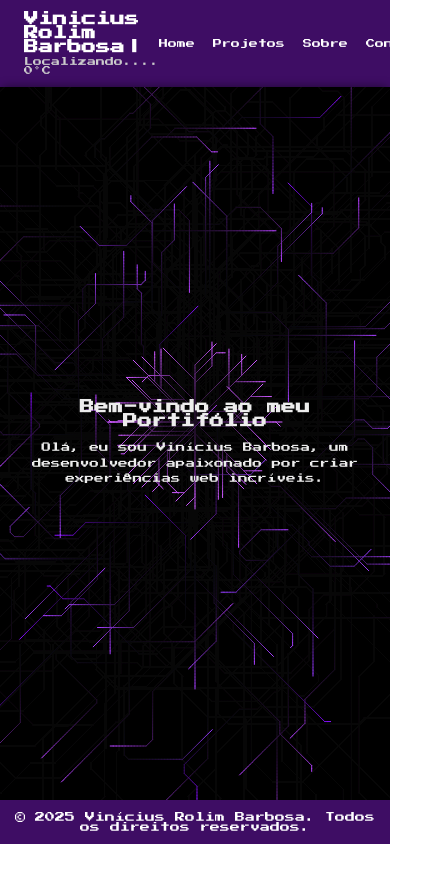
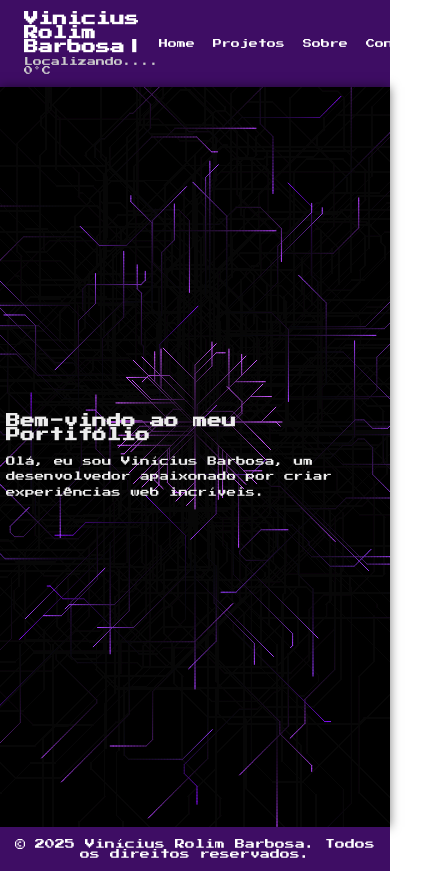
Before and after one commit to Viniirb/portifolio, a Next.js app: page / in a window 390 px wide. Shown: the whole page, 429 px wide, since content can reach past the window. Before the commit the page ends 844 px from the top, so only its background shows below. Built offline with nearby package versions, Linux system fonts and the light colour scheme; no server answers.

Commit message:
Correção para a responsividade em dispositivos mobile.

```diff
--- a/src/app/Home.module.css
+++ b/src/app/Home.module.css
@@ -2,6 +2,12 @@
   max-width: 800px;
   margin: 0 auto;
   padding: 2rem;
+  text-align: center;
+  display: flex;
+  flex-direction: column;
+  justify-content: center; /* Centraliza verticalmente */
+  align-items: center;     /* Centraliza horizontalmente */
+  min-height: 60vh;        /* Ajuste para centralizar na tela, pode usar 100vh se quiser ocupar tudo */
 }
 
 .title {
@@ -19,3 +25,14 @@
 .animMain { --animate-duration: 600ms; }
 .animTitle { --animate-duration: 700ms; }
 .animSubtitle { --animate-duration: 800ms; --animate-delay: 120ms; }
+
+/* Mobile: alinhamento à esquerda e padding menor */
+@media (max-width: 600px) {
+  .container {
+    padding: 1rem 0.5rem;
+    text-align: left;
+    min-height: 60vh; /* Mantém centralização vertical no mobile */
+    align-items: flex-start;
+    justify-content: center;
+  }
+}
--- a/src/app/contato/Contato.module.css
+++ b/src/app/contato/Contato.module.css
@@ -1,28 +1,32 @@
 .container {
+  width: 100%;
+  display: flex;
+  flex-direction: column;
+  align-items: center;
+  /* Não use justify-content: center para evitar espaço extra com pouco conteúdo */
+  padding-top: calc(var(--header-height) + 16px);
+  padding-bottom: 0;
+  padding-left: 1rem;
+  padding-right: 1rem;
   position: relative;
   z-index: 1;
-
-  width: 100%;
-  min-height: calc(100vh - var(--header-height) - var(--footer-height));
-  max-height: calc(100vh - var(--header-height) - var(--footer-height));
-
-  padding-top: calc(var(--header-height) + 24px);
-  padding-bottom: calc(var(--footer-height) + 24px + env(safe-area-inset-bottom, 0px));
-  padding-left: 12px;
-  padding-right: 12px;
-
-  overflow-y: auto;
-  -webkit-overflow-scrolling: touch;
-  scrollbar-gutter: stable both-edges;
-
-  display: flex;
-  justify-content: center;
-  align-items: center;
+  border-radius: 0;
+  box-shadow: none;
 }
 
-.container {
-  border-radius: 0;
-  box-shadow: none;
+/* Mobile: scroll interno e padding menor */
+@media (max-width: 600px) {
+  .container {
+    height: calc(100vh - var(--header-height) - var(--footer-height));
+    min-height: 0;
+    overflow-y: auto;
+    -webkit-overflow-scrolling: touch;
+    align-items: flex-start;
+    padding-top: calc(var(--header-height) + 8px);
+    padding-bottom: calc(var(--footer-height) + 8px + env(safe-area-inset-bottom, 0px));
+    padding-left: 0.5rem;
+    padding-right: 0.5rem;
+  }
 }
 
 .card {
--- a/src/app/globals.css
+++ b/src/app/globals.css
@@ -25,7 +25,8 @@
 }
 
 html, body {
-  height: 100%;
+  height: auto;
+  min-height: 100vh;
   width: 100%;
   font-family: var(--font-family);
   font-size: var(--font-size-base);
@@ -33,22 +34,35 @@ html, body {
   color: var(--foreground);
   display: flex;
   flex-direction: column;
-  overflow: hidden;
+}
+
+body {
+  min-height: 100vh;
+  display: flex;
+  flex-direction: column;
 }
 
 main {
-  flex: 1;
-  display: flex;
-  flex-direction: column;
-  align-items: center;
-  justify-content: center;
-  padding: 2rem 1rem;
-  text-align: center;
-  border-radius: 8px;
-  margin: 1rem;
+  flex: 1 0 auto;
+  width: 100%;
+  padding: 0;
+  margin: 0;
   box-shadow: 0 0 10px rgba(0,0,0,0.5);
   position: relative;
   z-index: 1;
+  display: block; /* Não use flex aqui */
+}
+
+/* Mobile: scroll interno */
+@media (max-width: 600px) {
+  main {
+    height: calc(100vh - var(--header-height) - var(--footer-height));
+    overflow-y: auto;
+    -webkit-overflow-scrolling: touch;
+    padding: 1rem 0.5rem;
+    margin: 0;
+    text-align: left;
+  }
 }
 
 a {
--- a/src/app/projetos/Projetos.module.css
+++ b/src/app/projetos/Projetos.module.css
@@ -1,25 +1,29 @@
 .container {
-  /* altura fixa da área rolável */
-  height: calc(100vh - var(--header-height) - var(--footer-height));
-  overflow-y: auto;
-  -webkit-overflow-scrolling: touch;
-  scrollbar-gutter: stable both-edges;
-
-  /* não use flex aqui com columns dentro */
-  display: block; /* <- antes era flex */
-  min-height: 0;  /* importante em layouts com rolagem */
-
-  /* padding para não ficar sob header/rodapé */
-  padding-top: calc(var(--header-height) + 16px);
-  padding-bottom: calc(var(--footer-height) + 16px + env(safe-area-inset-bottom, 0px));
+  width: 100%;
+  margin: 0 auto;
+  padding-top: calc(var(--header-height) + 8px);
+  padding-bottom: 0;
   padding-left: 1rem;
   padding-right: 1rem;
-
   position: relative;
   z-index: 1;
-
   border-radius: 0;
   box-shadow: none;
+  /* Não use flex nem height/min-height/max-height nem overflow-y */
+}
+
+/* Mobile: scroll interno e altura limitada */
+@media (max-width: 600px) {
+  .container {
+    height: calc(100vh - var(--header-height) - var(--footer-height));
+    min-height: 0;
+    overflow-y: auto;
+    -webkit-overflow-scrolling: touch;
+    padding-top: calc(var(--header-height) + 8px);
+    padding-bottom: calc(var(--footer-height) + 8px + env(safe-area-inset-bottom, 0px));
+    padding-left: 0.5rem;
+    padding-right: 0.5rem;
+  }
 }
 
 .wrap {
@@ -55,4 +59,36 @@
 /* Animate.css */
 .cardEnter { --animate-duration: 600ms; }
 .cardEnterDelay80 { --animate-duration: 600ms; --animate-delay: 80ms; }
-.cardEnterDelay160 { --animate-duration: 600ms; --animate-delay: 160ms; }
+.cardEnterDelay160 { --animate-duration: 600ms; --animate-delay: 160ms; }@media (max-width: 600px) {
+  .container {
+    height: calc(100vh - var(--header-height) - var(--footer-height));
+    min-height: 0;
+    overflow-y: auto;
+    -webkit-overflow-scrolling: touch;
+    padding-top: calc(var(--header-height) + 8px);
+    padding-bottom: calc(var(--footer-height) + 8px + env(safe-area-inset-bottom, 0px));
+    padding-left: 0.5rem;
+    padding-right: 0.5rem;
+  }
+
+  .wrap {
+    width: 100%;
+    padding: 0;
+  }
+
+  .grid {
+    column-count: 1;
+    column-gap: 12px;
+    margin-top: 8px;
+  }
+
+  .grid > * {
+    margin-bottom: 16px;
+  }
+}
+
+@media (max-width: 600px) {
+  body, .container, .wrap {
+    font-size: 0.95rem;
+  }
+}
--- a/src/app/sobre/Sobre.module.css
+++ b/src/app/sobre/Sobre.module.css
@@ -1,20 +1,14 @@
 .container {
   /* ocupa a área visível útil (body está com overflow:hidden) */
   width: 100%;
+  margin: 0 auto;
+  display: flex;
+  flex-direction: column;
+  align-items: center;
+  justify-content: center; /* Centraliza verticalmente */
   min-height: calc(100vh - var(--header-height) - var(--footer-height));
-  max-height: calc(100vh - var(--header-height) - var(--footer-height));
-  overflow-y: auto;
-  -webkit-overflow-scrolling: touch;
-  scrollbar-gutter: stable both-edges;
-
-  /* centralização real */
-  display: flex;
-  align-items: center;
-  justify-content: center;
-
-  /* não ficar por baixo de header/rodapé fixos */
-  padding-top: calc(var(--header-height) + 16px);
-  padding-bottom: calc(var(--footer-height) + 16px + env(safe-area-inset-bottom, 0px));
+  padding-top: 20px; /* Menor padding-top */
+  padding-bottom: 20px; /* Espaço para o footer */
   padding-left: 1rem;
   padding-right: 1rem;
 
@@ -24,6 +18,23 @@
   /* neutraliza possíveis estilos do main global */
   border-radius: 0;
   box-shadow: none;
+  /* Não use overflow-y no desktop */
+}
+
+/* Mobile: scroll interno e altura limitada */
+@media (max-width: 600px) {
+  .container {
+    height: calc(100vh - var(--header-height) - var(--footer-height));
+    min-height: 0;
+    overflow-y: auto;
+    -webkit-overflow-scrolling: touch;
+    align-items: flex-start;
+    justify-content: flex-start;
+    padding-top: calc(var(--header-height) + 8px);
+    padding-bottom: calc(var(--footer-height) + 8px + env(safe-area-inset-bottom, 0px));
+    padding-left: 0.5rem;
+    padding-right: 0.5rem;
+  }
 }
 
 .wrap {
@@ -74,7 +85,8 @@
   max-width: 70ch;
   margin: 0 auto;
   opacity: 0.95;
-  font-size: 0.92rem; /* levemente menor */
+  font-size: 0.92rem;
+  white-space: pre-line; /* <-- Adicione esta linha */
 }
 
 .sectionTitle {
@@ -137,3 +149,104 @@
 .cardEnter { --animate-duration: 600ms; }
 .cardEnterDelay80 { --animate-duration: 600ms; --animate-delay: 80ms; }
 .cardEnterDelay160 { --animate-duration: 600ms; --animate-delay: 160ms; }
+@media (max-width: 600px) {
+  .container {
+    padding-left: 0.5rem;
+    padding-right: 0.5rem;
+    padding-top: calc(var(--header-height) + 8px);
+    padding-bottom: calc(var(--footer-height) + 8px + env(safe-area-inset-bottom, 0px));
+    min-height: auto;
+    max-height: none;
+    overflow-y: auto;
+    align-items: flex-start;
+  }
+
+  .wrap {
+    width: 100%;
+    padding: 0;
+    grid-template-columns: 1fr;
+    gap: 8px;
+  }
+
+  .card {
+    padding: 1rem 0.75rem;
+    border-radius: 8px;
+    font-size: 0.9rem;
+    min-width: 0;
+    max-width: 100vw;
+    margin: 0 auto 12px auto;
+  }
+
+  .title {
+    font-size: 1.05rem;
+    margin-bottom: 0.5rem;
+  }
+
+  .bio {
+    font-size: 0.85rem;
+    max-width: 95vw;
+    margin: 0 auto;
+  }
+
+  .sectionTitle {
+    font-size: 0.85rem;
+    margin-bottom: 0.4rem;
+  }
+  .sectionTitle::after {
+    width: 90px;
+    margin-top: 4px;
+  }
+
+  .skillsGrid {
+    grid-template-columns: 1fr;
+    gap: 8px;
+  }
+
+  .list {
+    max-width: 98vw;
+  }
+
+  .listItem {
+    font-size: 0.85rem;
+    padding: 8px 6px;
+    margin-bottom: 8px;
+  }
+}
+@media (max-width: 600px) {
+  .container,
+  .wrap,
+  .card,
+  .skillsGrid,
+  .list,
+  .listItem,
+  .title,
+  .bio,
+  .sectionTitle {
+    width: 100%;
+    min-width: 0;
+    max-width: 100vw;
+    box-sizing: border-box;
+    overflow-wrap: break-word;
+    word-break: break-word;
+  }
+  .bio {
+    max-width: 100vw;
+    margin: 0;
+    padding: 0;
+  }
+  .list {
+    padding: 0;
+    margin: 0;
+  }
+  .listItem {
+    padding: 6px 4px;
+    font-size: 0.8rem;
+  }
+  .skillsGrid {
+    gap: 6px;
+  }
+  .card {
+    padding: 0.75rem 0.5rem;
+    margin: 0 0 10px 0;
+  }
+}
--- a/src/components/SkillBar/SkillBar.tsx
+++ b/src/components/SkillBar/SkillBar.tsx
@@ -15,9 +15,8 @@ export default function SkillBar({ label, value }: Props) {
     <div className={styles.row} aria-label={`Skill ${label} ${pct}%`}>
       <div className={styles.label}>{label}</div>
       <div className={styles.bar} role="progressbar" aria-valuemin={0} aria-valuemax={100} aria-valuenow={pct}>
-        <div className={styles.fill} style={{ width: `${pct}%` }}>
-          <span className={styles.badge}>{pct}%</span>
-        </div>
+        <div className={styles.fill} style={{ width: `${pct}%` }} />
+        <span className={styles.badge}>{pct}%</span>
       </div>
     </div>
   );
```
Also changed, not shown: src/app/sobre/page.tsx (+1 -7 lines), src/components/ProjectCard/ProjectCard.module.css (+30 -0 lines), src/components/SkillBar/SkillBar.module.css (+84 -0 lines).
